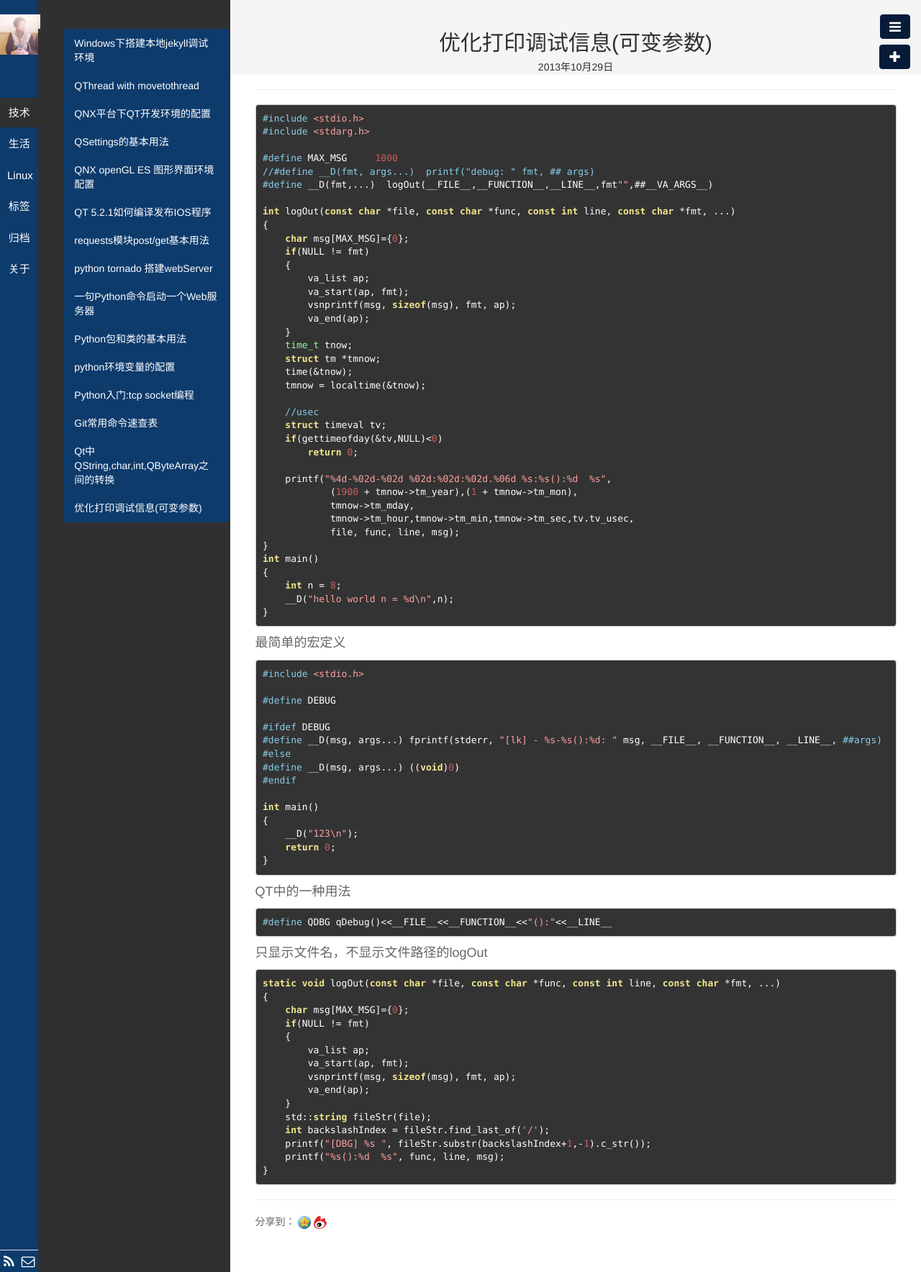
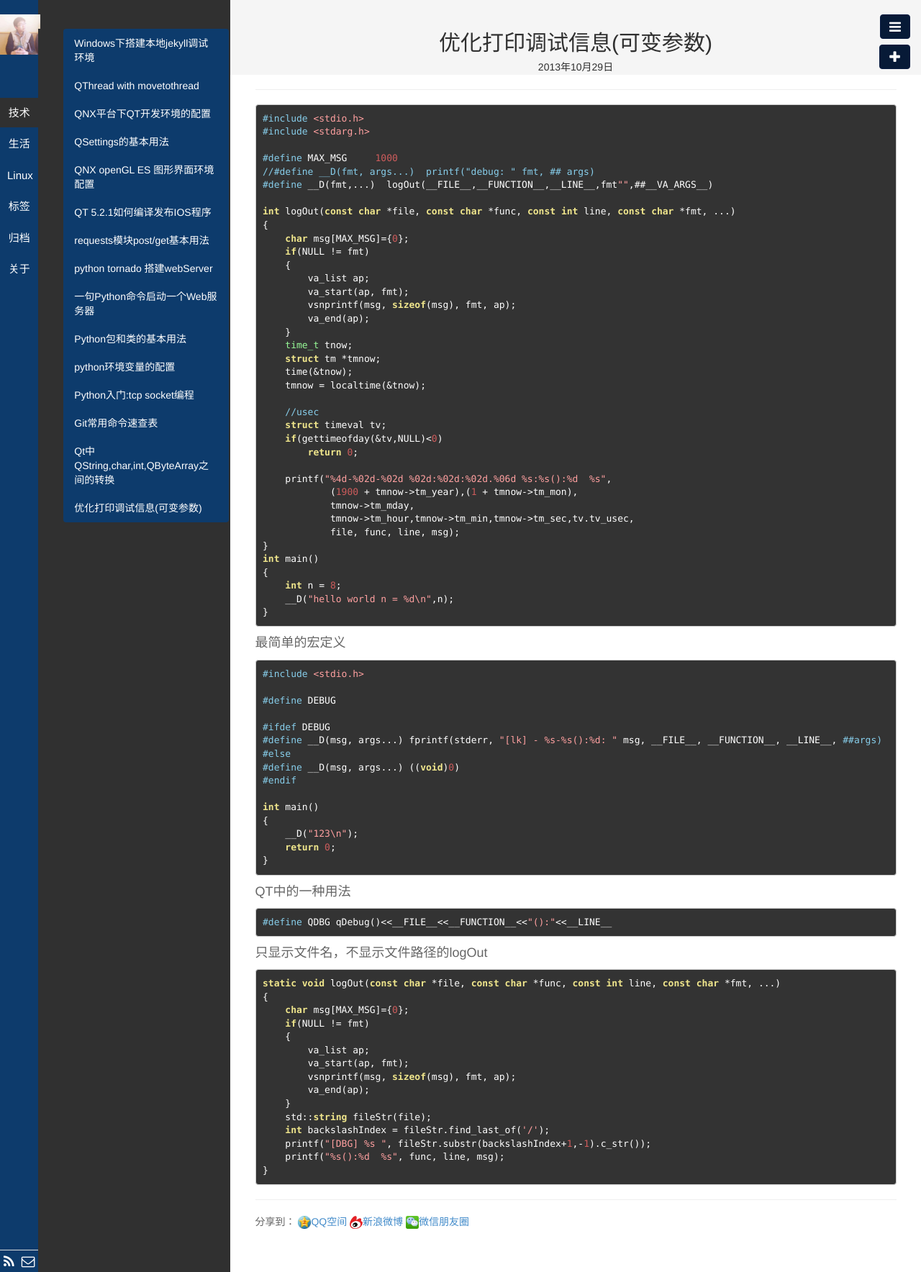
Before and after one commit to liukang325/liukang325.github.io, a Jekyll site: the page built from _posts/技术/2013-10-29-DBG.md, in a window 1280 px wide. Shown: the whole page at 72% size. Built offline with Jekyll 4.4.1, drawn with Linux system fonts in a browser that asks for light colours; Markdown is read by kramdown in place of the engine named in the settings; comment, search, counter and statistics services are not loaded.

Commit message:
增加微信分享

```diff
--- a/_config.yml
+++ b/_config.yml
@@ -36,8 +36,8 @@ active: 技术
 
 # 首页除了最新文章外显示分类
 cates:
+  - QT
   - 生活
-  - QT
 
 # 中文本地化
 locals:
--- a/_includes/disqus.html
+++ b/_includes/disqus.html
@@ -9,14 +9,24 @@
 
 <a href="javascript:void(0);" onclick="window.open('http://sns.qzone.qq.com/cgi-bin/qzshare/cgi_qzshare_onekey?url='+encodeURIComponent(document.location.href)+'&title='+encodeURIComponent(document.title));return false;" title="分享到QQ空间">
 	<!--"http://qzonestyle.gtimg.cn/ac/qzone_v5/app/app_share/qz_logo.png"-->
-	<img src="/public/img/Share/qz_logo.png" height=18 alt="分享到QQ空间" />
+	<img src="/public/img/Share/qz_logo.png" height=18 alt="分享到QQ空间" />QQ空间
 </a><span >  </span>
 
 <a href="javascript:void(0);" onclick="window.open('http://v.t.sina.com.cn/share/share.php?title='+encodeURIComponent(document.title)+'&url='+encodeURIComponent(document.location.href));return false;" title="分享到新浪微博">
-	<img src="/public/img/Share/snwb.gif" height=18 alt="分享到新浪微博" />
+	<img src="/public/img/Share/snwb.gif" height=18 alt="分享到新浪微博" />新浪微博
 </a><span >  </span>
 
+<a class="jiathis_button_weixin">
+	<img src="/public/img/Share/weixin.jpg" height=18 alt="分享到微信朋友圈" />微信朋友圈
+</a>
+<!--
+<a href="http://www.jiathis.com/share"  class="jiathis jiathis_txt jiathis_separator jtico jtico_jiathis" target="_blank">更多</a>
+<a class="jiathis_counter_style"></a>
+-->
 </div>
+<script type="text/javascript" src="http://v3.jiathis.com/code/jia.js?uid=1" charset="utf-8"></script>
+
+
 <br>
 <br>
 <br>
--- a/_posts/技术/2013-10-29-DBG.md
+++ b/_posts/技术/2013-10-29-DBG.md
@@ -2,7 +2,7 @@
 layout: post
 title: 优化打印调试信息(可变参数)
 category: 技术
-tags: C/C++
+tags: C++
 keywords:
 description:
 ---
```
Also changed, not shown: public/img/Share/weixin.jpg (added).
